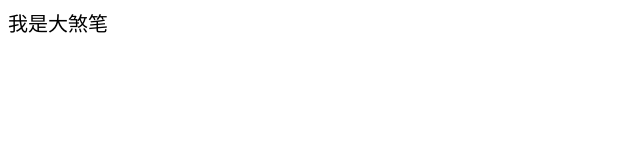
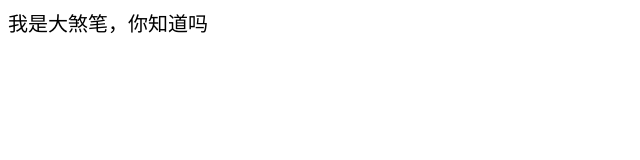
Before and after one commit to wrh17600631702/xixi, a plain HTML site: page index.html in a window 1280 px wide. Shown: the whole page, without its empty margins (0-640 px from the left). Drawn offline with Linux system fonts and the light colour scheme.

Commit message:
Update index.html

```diff
--- a/index.html
+++ b/index.html
@@ -11,7 +11,7 @@
 </style>
 <body>
 	<div id="box">
-		我是大煞笔
+		我是大煞笔，你知道吗
 	</div>
 </body>
 </html>
```
